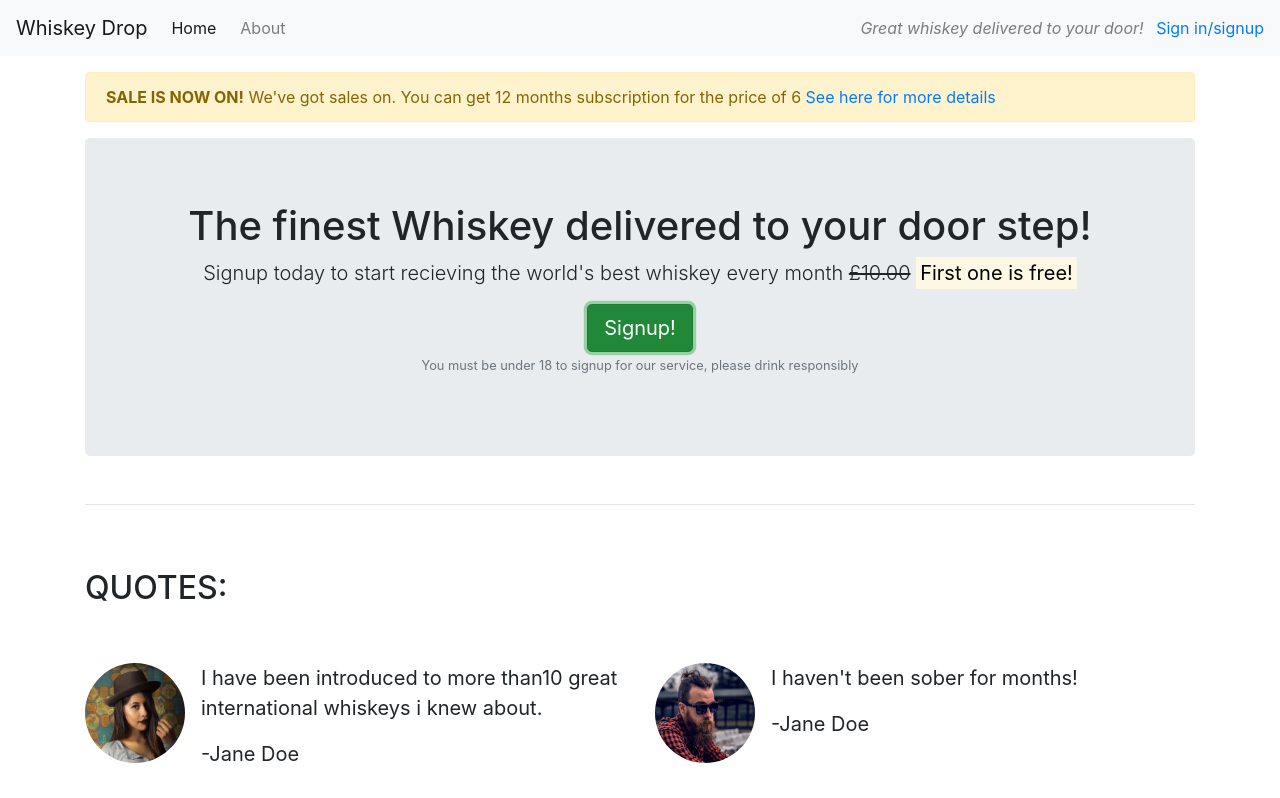
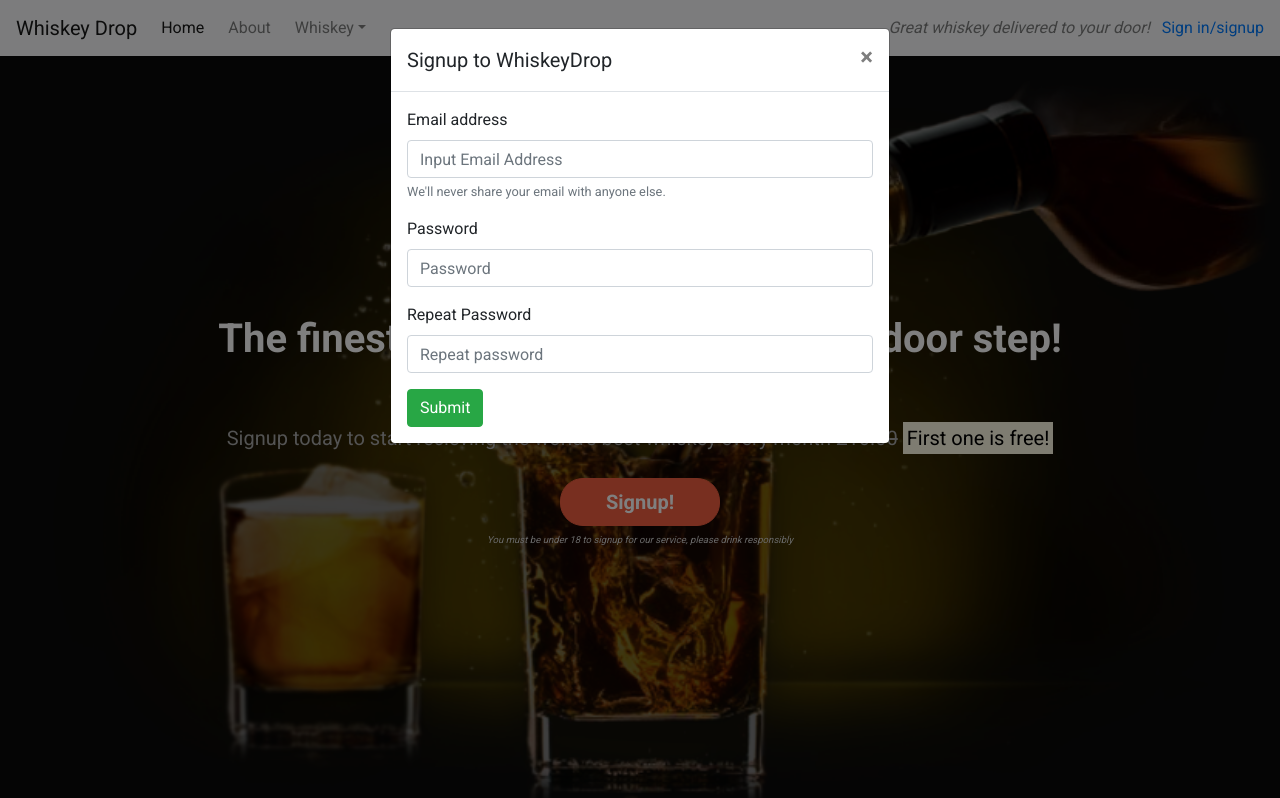
Before and after one commit to Teemamin/Class-work, a plain HTML site: page index.html in a window 1280 px wide. Both pictures are taken after a click on the button "Signup!". Shown: the top 798 px of the page. Drawn offline with nearby package versions, Linux system fonts and the light colour scheme.

Commit message:
v3update

```diff
--- /dev/null
+++ b/css/style.css
@@ -0,0 +1,91 @@
+body {
+    font-family: 'Roboto', sans-serif;
+}
+
+.alert-container {}
+
+.callout-container {
+    height: 100vh;
+    position: relative;
+
+ background: url("../images/whiskey-background.png") no-repeat bottom right fixed;
+  -webkit-background-size: cover;
+  -moz-background-size: cover;
+  -o-background-size: cover;
+  background-size: cover;
+
+  display: flex;
+  align-items: center;
+  justify-content: center;
+}
+.overlay { /* i used the class overlay bcos the background image, which is a bit bright and is obscuring the text a bit.
+To fix this, I'm going to create an opaque-overlay, which will darken the background image slightly.*/
+    position: absolute;
+    top: 0;
+    left: 0;
+    width: 100%;
+    height: 100%;
+    background-color: rgba(0,0,0,0.5);
+}
+
+.quotes-container {}
+
+.features-container {}
+
+/*block dividers*/
+.block-divider {
+    width: 75px;
+    height: 5px;
+    border: 0;
+
+}
+.block-divider, .orange {
+    background-color: #f05f40;
+}
+.block-divider--short {
+    width: 35px;
+}
+
+
+/*Jumbotron*/
+
+.jumbotron {
+    background-color:transparent;
+}
+
+.jumbotron-header {
+    color: white;
+    font-weight: bold;
+    margin-bottom: 30px;
+}
+
+.jumbotron .lead {
+    margin: 25px;
+    color: #a7a7a7;
+}
+
+.jumbotron small {
+    font-size: 60%;
+    color: lightgray;
+    font-style: italic;
+}
+
+/*Button*/
+.btn--cta {
+    font-weight: bold;
+    border-radius: 23px;
+    width: 160px;
+}
+
+.btn--red {
+    color: white;
+    background-color: #f05f40;
+    border-color: #f05f40;
+}
+.btn--red:hover,
+.btn--red:active,
+.btn--red:focus,
+.btn--red:active:focus {
+    background-color: #df4929;
+    border-color: #df4929;
+}
--- a/index.html
+++ b/index.html
@@ -8,7 +8,8 @@
     <link rel="stylesheet" href="https://stackpath.bootstrapcdn.com/bootstrap/4.4.1/css/bootstrap.min.css" integrity="sha384-Vkoo8x4CGsO3+Hhxv8T/Q5PaXtkKtu6ug5TOeNV6gBiFeWPGFN9MuhOf23Q9Ifjh" crossorigin="anonymous">
     <link rel="stylesheet" href="https://use.fontawesome.com/releases/v5.8.2/css/all.css" integrity="sha384-oS3vJWv+0UjzBfQzYUhtDYW+Pj2yciDJxpsK1OYPAYjqT085Qq/1cq5FLXAZQ7Ay" crossorigin="anonymous" type="text/css">
     <script src="https://stackpath.bootstrapcdn.com/bootstrap/4.4.1/js/bootstrap.min.js" integrity="sha384-wfSDF2E50Y2D1uUdj0O3uMBJnjuUD4Ih7YwaYd1iqfktj0Uod8GCExl3Og8ifwB6" crossorigin="anonymous"></script>
-
+    <link href="https://fonts.googleapis.com/css?family=Roboto:400,700&display=swap" rel="stylesheet">
+    <link href="css/style.css" rel="stylesheet" type="text/css">
 </head>
 <body>
 <!--nav-->
@@ -23,6 +24,20 @@
    <ul class="navbar-nav mr-auto">
      <li class="active nav-item mr-2"><a class="nav-link" href="/">Home</a></li>
      <li class="nav-item mr-2"><a class="nav-link" href="/about">About</a></li>
+     <li class="nav-item dropdown">
+     <a class="nav-link dropdown-toggle" href="#" id="navbarDropdownMenuLink" role="button" data-toggle="dropdown"
+     aria-haspopup="true" aria-expanded="false">Whiskey</a>
+     <div class="dropdown-menu" aria-labelledby="navbarDropdownMenuLink">
+        <a class="dropdown-item" href="#">Irish</a>
+        <a class="dropdown-item" href="#">Nigerian</a>
+        <a class="dropdown-item" href="#">Scotch</a>
+        <a class="dropdown-item" href="#">English</a>
+
+     </div>
+
+     </li>
+
+
      <li class="nav-item mr-2 d-block d-sm-none"><a class="nav-link" href="/login">Signin/Signup</a></li>
    </ul>
    </div>
@@ -32,33 +47,40 @@
    </div>
 </nav>
 <!--/nav-->
-   <article class="container mt-3">
+<!--
+   <div class="container alert-container">
    <div class="row d-none d-sm-block">
      <div class="col-12">
        <div class="alert alert-warning"><strong>SALE IS NOW ON!</strong> We've got sales on. You can get 12 months subscription for the price of 6
          <a href="/">See here for more details</a>
 
        </div>
-
      </div>
    </div>
+   </div>
+   -->
+   <div class="container-fluid callout-container">
    <!--Callout-->
+   <div class="overlay"></div>
    <div class="row">
    <div class="col-12">
     <section class="callout jumbotron text-center">
-       <h1>The finest Whiskey delivered to your door step!</h1>
+       <h1 class="jumbotron-header">The finest Whiskey delivered to your door step!</h1>
+       <hr class="block-divider orange">
        <p class="lead">Signup today to start recieving  the world's best whiskey every month
         <s class="d-none d-sm-inline">£10.00</s>
         <span class="d-inline d-sm-none"><br></span>
         <strong><mark>First one is free!</mark></strong></p>
-       <button class="btn btn-success btn-lg">Signup!</button>
+       <button class="btn  btn-lg btn--cta btn--red" data-toggle="modal" data-target="#signUpModal">Signup!</button>
        <p class="text-muted"><small>You must be under 18 to signup for our service, please drink responsibly</small></p>
      </section>
    </div>
    </div>
     <!-- /Callout-->
-     <hr>
+   </div>
+   </div>
     <!--Quotes-->
+  <div class="container quotes-container">
     <section class="quotes">
      <div class="row">
       <div class="col-12 my-5">
@@ -95,9 +117,11 @@
       </div>
 
     </section>
+
     <!--/Quotes-->
-     <hr>
+     </div>
     <!--features-->
+   <div class="container features-container">
     <section class="features">
     <div class="row">
       <div class="col-12 my-5">
@@ -130,6 +154,7 @@
      </div>
 
     </section>
+    </div>
     <!--/features-->
     <!--Monthly favorites-->
     <section class="monthly-favorites">
@@ -171,7 +196,40 @@
 <!--/monthly favorite-->
 
 
-   </article>
+
+   <div class="modal" tabindex="-1" role="dialog" id="signUpModal">
+  <div class="modal-dialog" role="document">
+    <div class="modal-content">
+      <div class="modal-header">
+        <h5 class="modal-title">Signup to WhiskeyDrop</h5>
+        <button type="button" class="close" data-dismiss="modal" aria-label="Close">
+          <span aria-hidden="true">&times;</span>
+        </button>
+      </div>
+      <div class="modal-body">
+        <form>
+  <div class="form-group">
+    <label for="exampleInputEmail1">Email address</label>
+    <input type="email" class="form-control" id="exampleInputEmail1" placeholder="Input Email Address"  aria-describedby="emailHelp">
+    <small id="emailHelp" class="form-text text-muted">We'll never share your email with anyone else.</small>
+  </div>
+  <div class="form-group">
+    <label for="Password">Password</label>
+    <input type="password" class="form-control" id="Password" placeholder="Password">
+  </div>
+   <div class="form-group">
+    <label for="repeatpassword">Repeat Password</label>
+    <input type="password" class="form-control" id="repeatpassword" placeholder="Repeat password">
+  </div>
+
+  <button type="submit" class="btn btn-success">Submit</button>
+</form>
+      </div>
+    </div>
+  </div>
+</div>
+
+
      <script src="https://code.jquery.com/jquery-3.4.1.slim.min.js" integrity="sha384-J6qa4849blE2+poT4WnyKhv5vZF5SrPo0iEjwBvKU7imGFAV0wwj1yYfoRSJoZ+n" crossorigin="anonymous"></script>
      <script src="https://cdn.jsdelivr.net/npm/popper.js@1.16.0/dist/umd/popper.min.js" integrity="sha384-Q6E9RHvbIyZFJoft+2mJbHaEWldlvI9IOYy5n3zV9zzTtmI3UksdQRVvoxMfooAo" crossorigin="anonymous"></script>
      <script src="https://stackpath.bootstrapcdn.com/bootstrap/4.4.1/js/bootstrap.min.js" integrity="sha384-wfSDF2E50Y2D1uUdj0O3uMBJnjuUD4Ih7YwaYd1iqfktj0Uod8GCExl3Og8ifwB6" crossorigin="anonymous"></script>
```
Also changed, not shown: images/whiskey-background.png (added).
